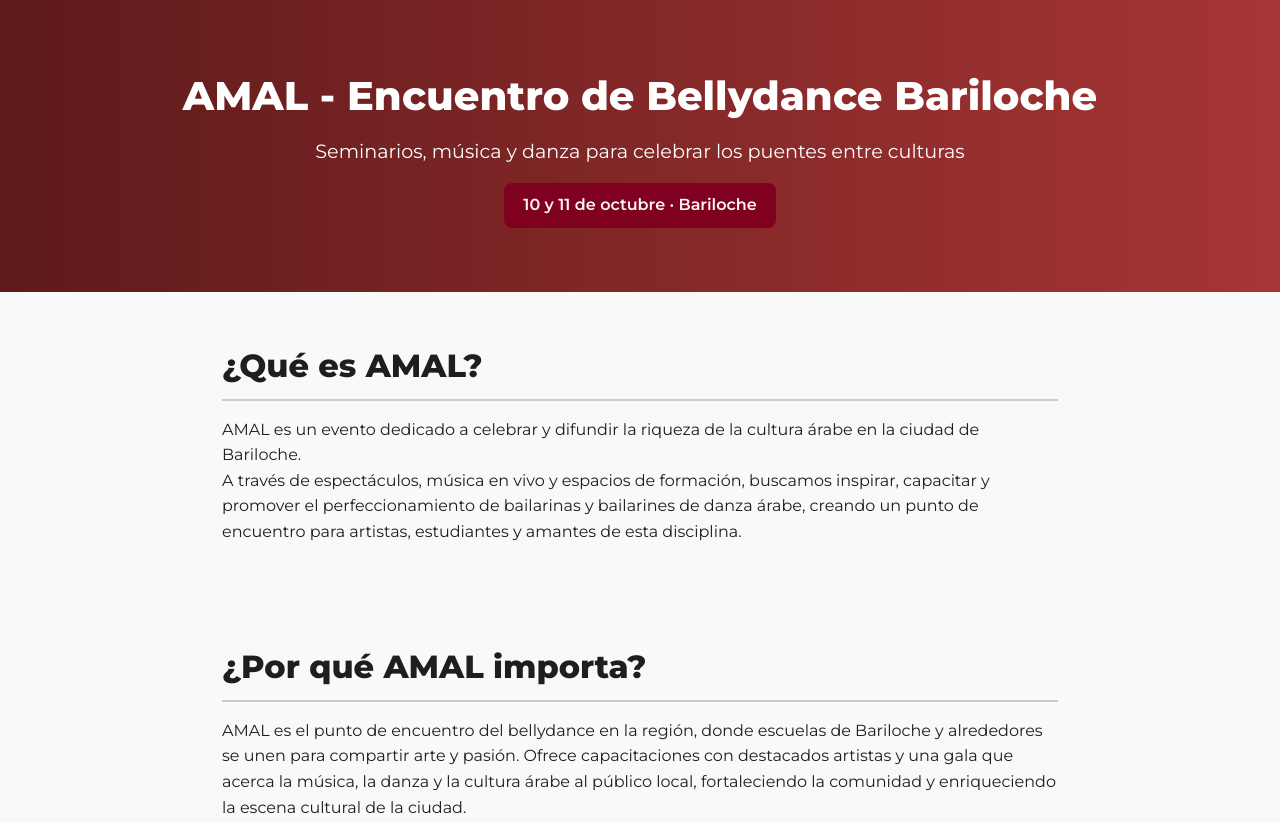
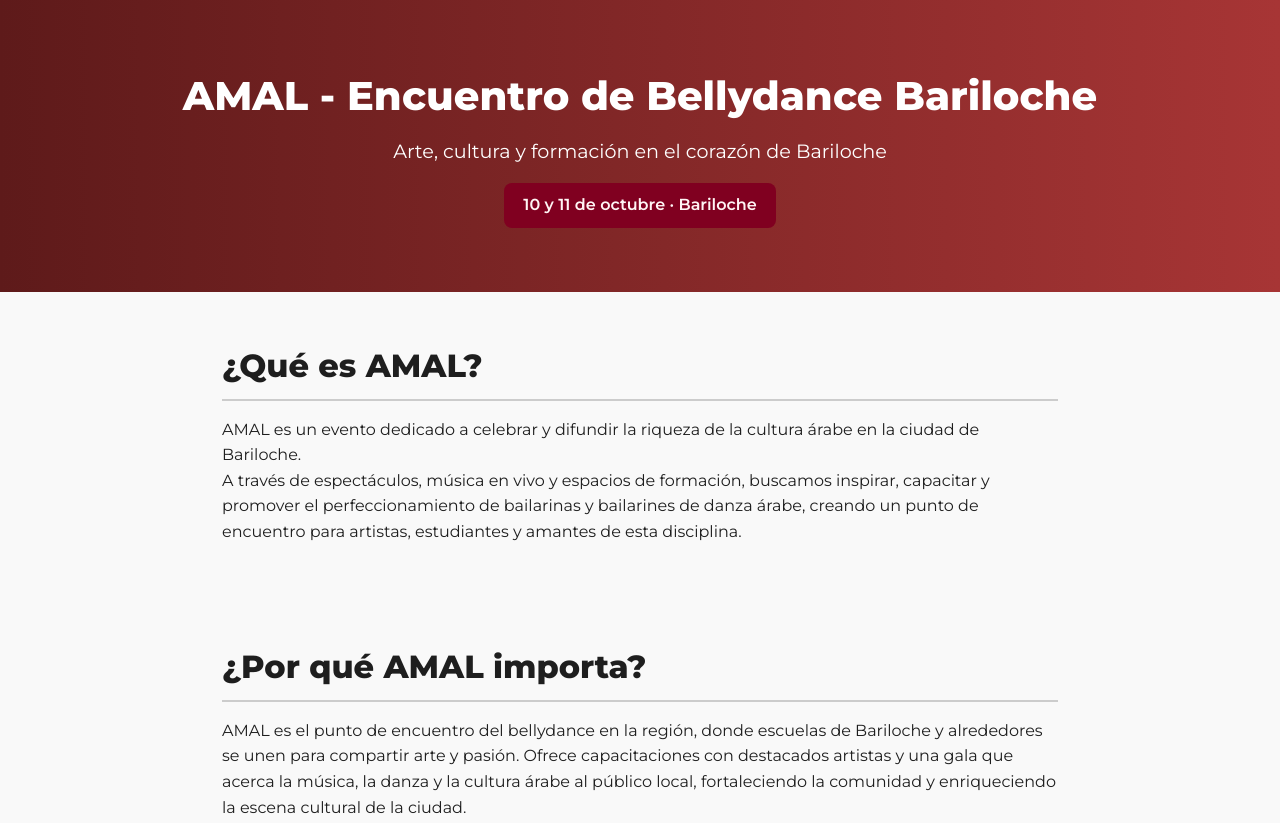
Before and after one commit to amalevento/amal-dossier, a plain HTML site: page index.html in a window 1280 px wide. Shown: the top 823 px of the page. Drawn offline with Linux system fonts and the light colour scheme.

Commit message:
Update index.html

```diff
--- a/index.html
+++ b/index.html
@@ -204,7 +204,7 @@
 <body>
   <header>
     <h1>AMAL - Encuentro de Bellydance Bariloche</h1>
-    <p>Seminarios, música y danza para celebrar los puentes entre culturas</p>
+    <p>Arte, cultura y formación en el corazón de Bariloche</p>
     <div class="fecha-evento">10 y 11 de octubre · Bariloche</div>
   </header>
 
```
